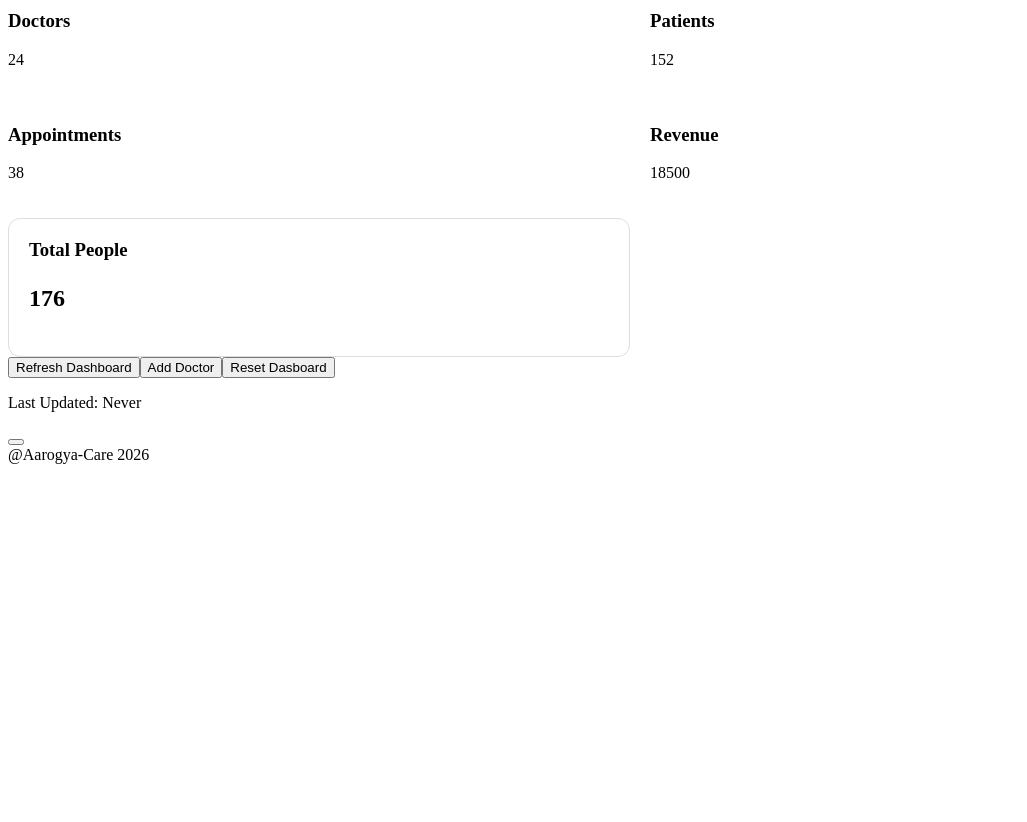
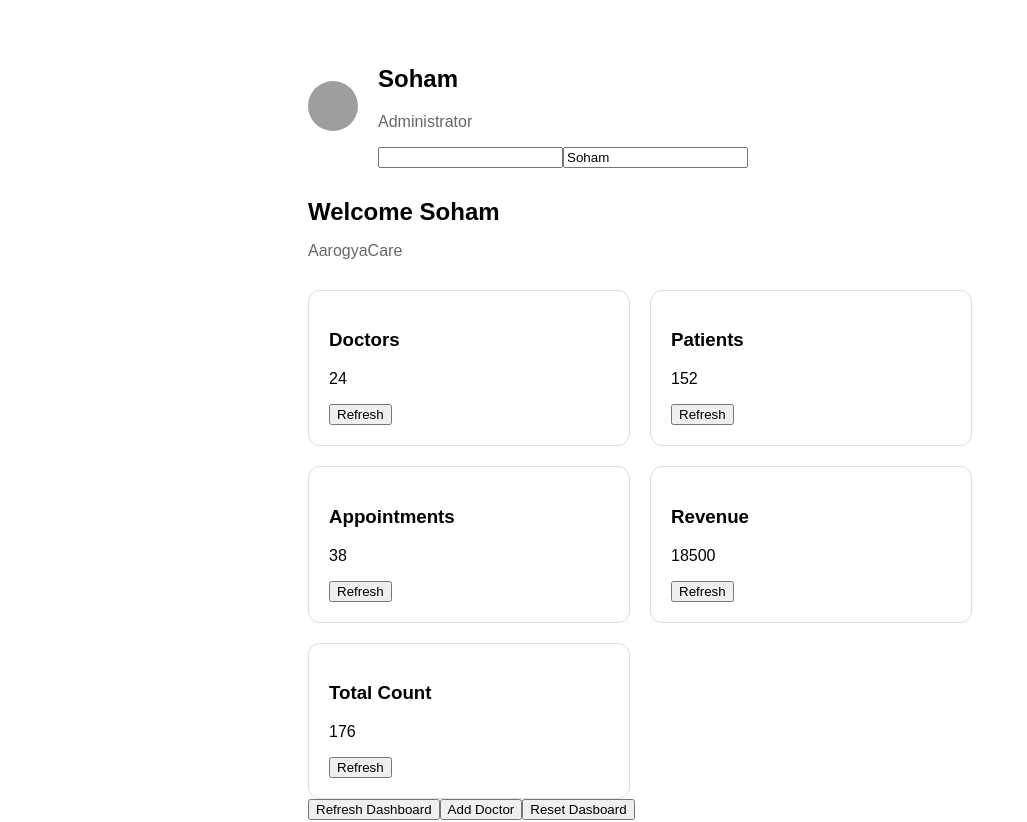
Before and after one commit to sohampandit-coditas/angular-app, an Angular app: page / in a window 1280 px wide. Shown: the part 340-1162 px from the top of the page, without its empty margins (0-1027 px from the left). Before the commit the page ends 812 px from the top, so only its background shows below. Built offline with nearby package versions, Linux system fonts and the light colour scheme; grey boxes are pictures that could not be loaded.

Commit message:
Implemented child to parent communication using outputs

```diff
--- a/src/app/features/dashboard/dashboard.css
+++ b/src/app/features/dashboard/dashboard.css
@@ -16,13 +16,6 @@
     grid-template-columns:repeat(2,1fr);
     gap:20px;
     margin-top:30px;
-}
-
-.card{
-    border:1px solid #ddd;
-    border-radius:12px;
-    padding:20px;
-    background:white;
 }
 
 .card h3{
--- a/src/app/features/dashboard/dashboard.html
+++ b/src/app/features/dashboard/dashboard.html
@@ -1,4 +1,4 @@
-<section class="Dashboard">
+<section class="dashboard">
     <div class="profile">
         <img [src]="profileImage">
         <div>
@@ -13,7 +13,8 @@
     <div class="cards">
         <app-dashboard-card
             [title]="'Doctors'"
-            [value]="doctorCount">
+            [value]="doctorCount"
+            (refresh)="refreshDashboard()">
         </app-dashboard-card>
         <app-dashboard-card
             [title]="'Patients'"
@@ -27,10 +28,10 @@
             [title]="'Revenue'"
             [value]="todayRevenue">
         </app-dashboard-card>
-        <div class="card">
-            <h3>Total People</h3>
-            <p>{{patientCount+doctorCount}}</p>
-        </div>
+        <app-dashboard-card
+            [title]="'Total Count'"
+            [value]="doctorCount+patientCount">
+        </app-dashboard-card>
     </div>
     <div class="actions">
         <button (click)="refreshDashboard()">
--- a/src/app/features/dashboard/dashboard.ts
+++ b/src/app/features/dashboard/dashboard.ts
@@ -7,6 +7,7 @@ import { DashboardCard } from '../../shared/dashboard-card/dashboard-card';
   templateUrl: './dashboard.html',
   styleUrl: './dashboard.css',
 })
+
 export class Dashboard {
   hospitalName="AarogyaCare";
   loggedInUser="Soham";
--- a/src/app/shared/dashboard-card/dashboard-card.css
+++ b/src/app/shared/dashboard-card/dashboard-card.css
@@ -0,0 +1,6 @@
+.card{
+    border:1px solid #ddd;
+    border-radius:12px;
+    padding:20px;
+    background:white;
+}
--- a/src/app/shared/dashboard-card/dashboard-card.html
+++ b/src/app/shared/dashboard-card/dashboard-card.html
@@ -1,4 +1,7 @@
 <div class="card">
     <h3>{{title()}}</h3>
     <p>{{value()}}</p>
+    <button (click)="onRefreshClicked()">
+        Refresh
+    </button>
 </div>
--- a/src/app/shared/dashboard-card/dashboard-card.ts
+++ b/src/app/shared/dashboard-card/dashboard-card.ts
@@ -1,4 +1,4 @@
-import { Component, input } from '@angular/core';
+import { Component, input, output } from '@angular/core';
 
 @Component({
   selector: 'app-dashboard-card',
@@ -8,5 +8,9 @@ import { Component, input } from '@angular/core';
 })
 export class DashboardCard {
   title=input.required<string>();
-  value=input.required<string>();
+  value=input.required<number>();
+  refresh=output<void>();
+  onRefreshClicked(){
+    this.refresh.emit();
+  }
 }
```
